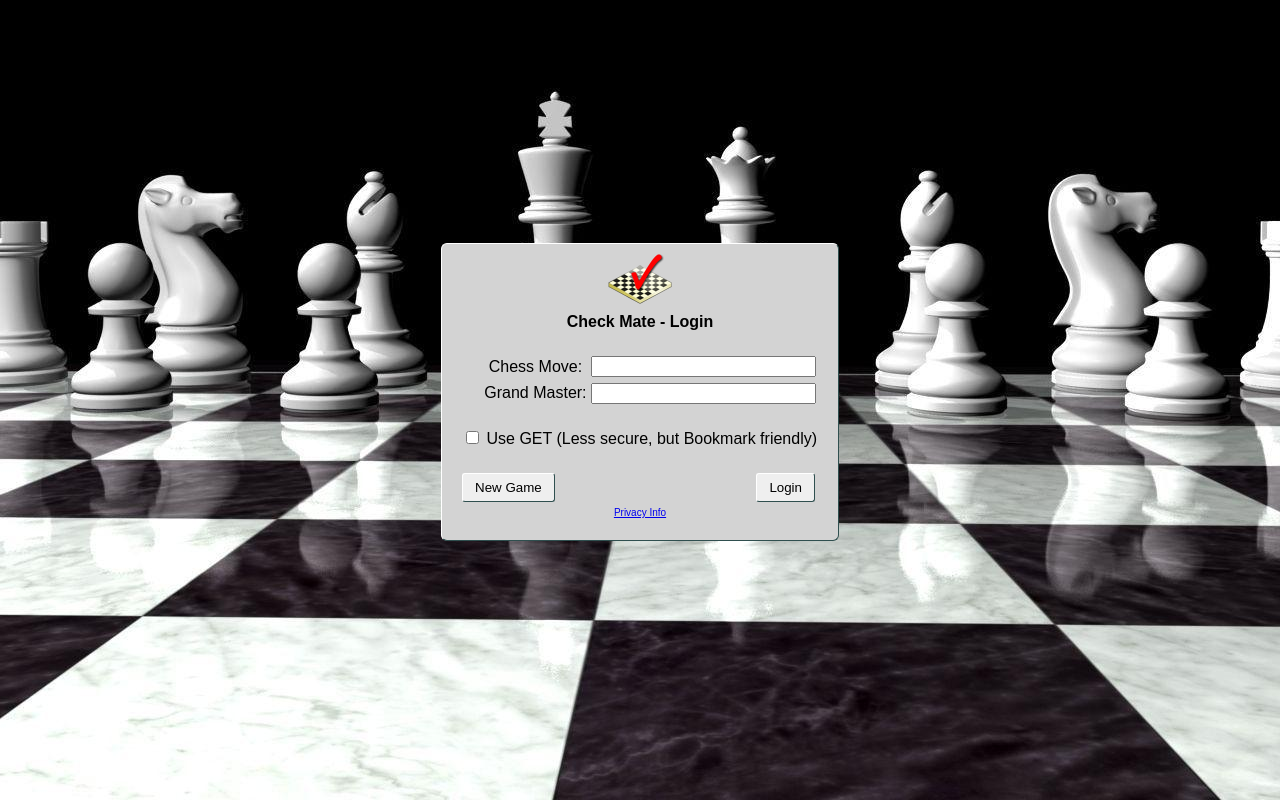
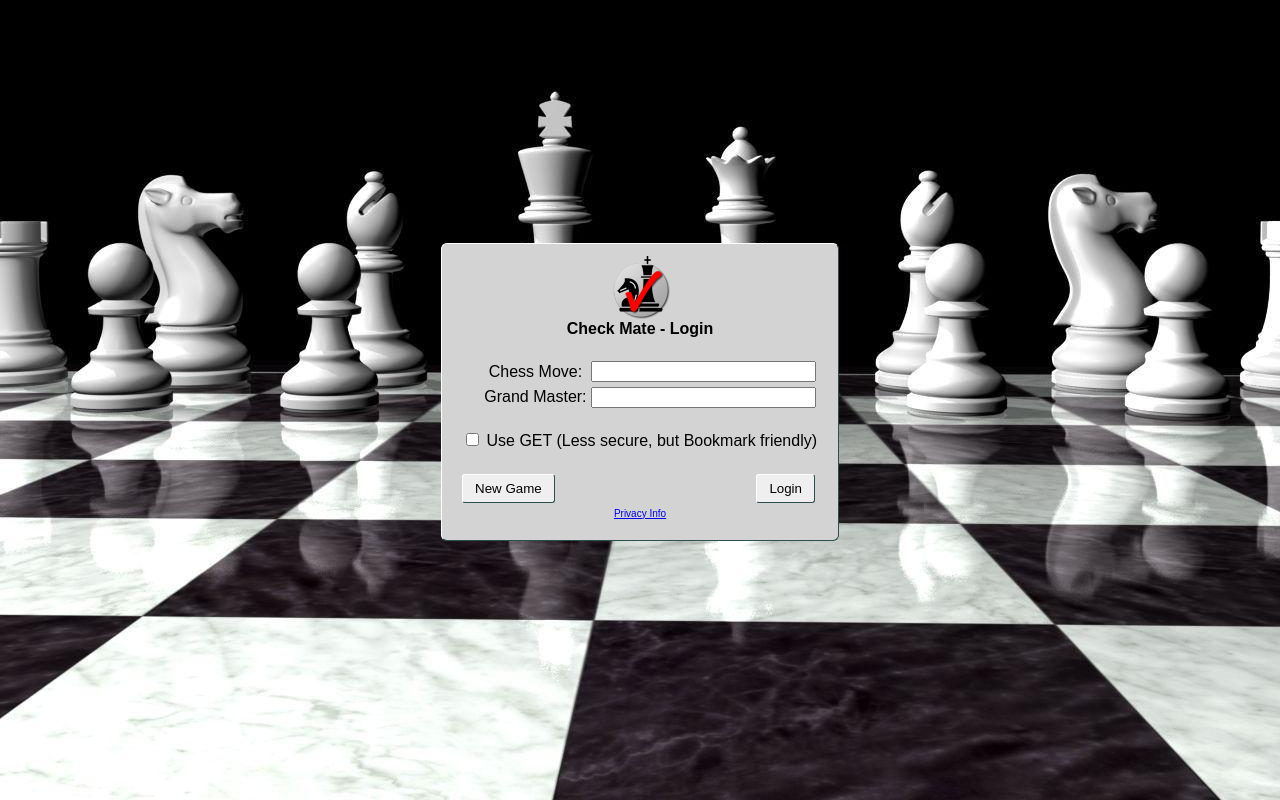
Before and after one commit to codepoet80/checkmate-service, a PHP site: page /login.php in a window 1280 px wide. Run offline with PHP 8.4, Linux system fonts and the light colour scheme.

Commit message:
more icon experiments

```diff
--- a/login.php
+++ b/login.php
@@ -40,7 +40,7 @@ $errorMsg = "DEBUG...<br>";
                             <table width="100%" height="100%" bgcolor="lightgray" border="0" class="tableLogin">
                                 <tr>
                                     <td colspan="3" align="center">
-                                        <img src="images/icon-64.png" /><br/>
+                                        <img src="images/icon2-64.png" style="margin-top:8px;"/><br/>
                                         <b>Check Mate - Login</b><br/>
                                         &nbsp;
                                     </td>
--- a/style.css
+++ b/style.css
@@ -29,7 +29,7 @@ h2 div span {
 }
 
 h2 div::before {
-    content: url('images/icon-64.png');
+    content: url('images/icon2-64.png');
 }
 
 small {
```
Also changed, not shown: images/check-mark-7-xxl.png (added), images/chess-board-icon.png (added), images/chess-pieces-knight-and-queen-black-icon-vector-23013318.jpg (added), images/icon-2-256.png (added), images/icon2-64.gif (added), images/icon2-64.jpg (added), images/icon2-64.png (added), 2 other files.
